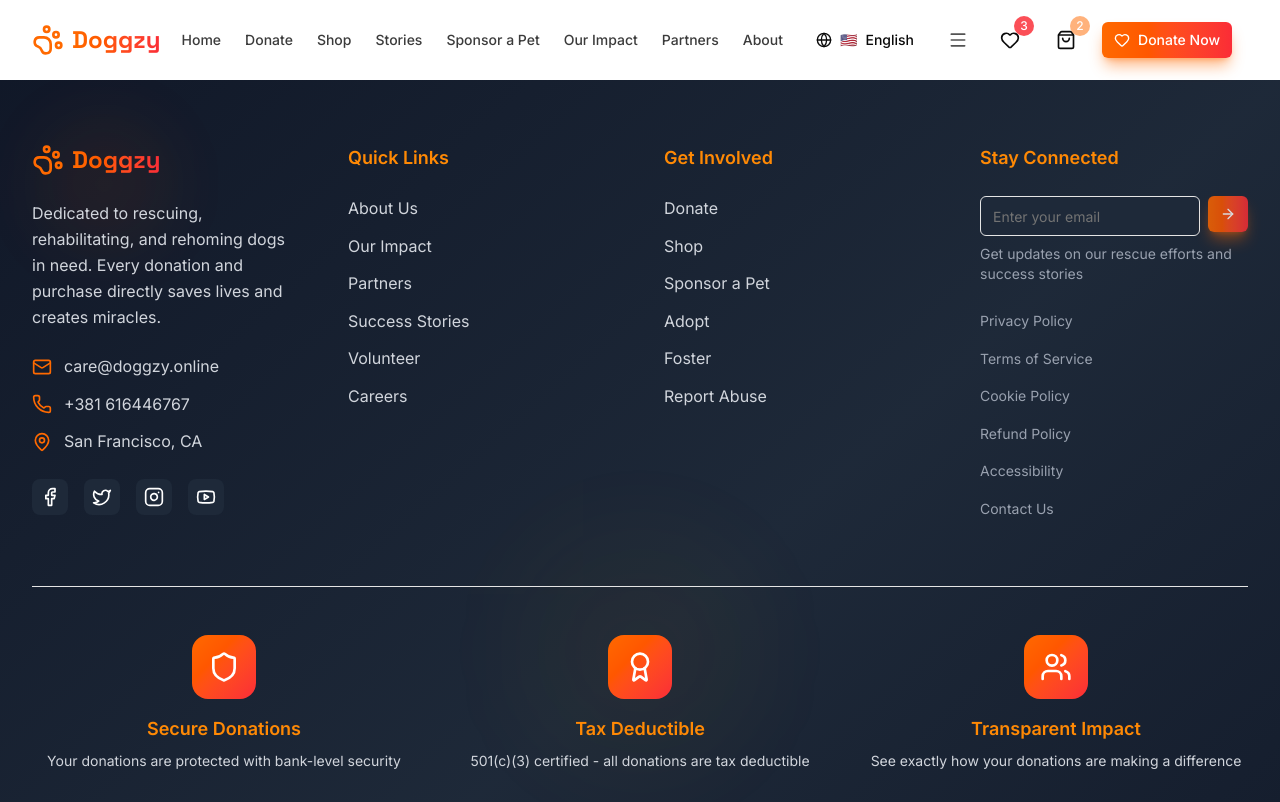
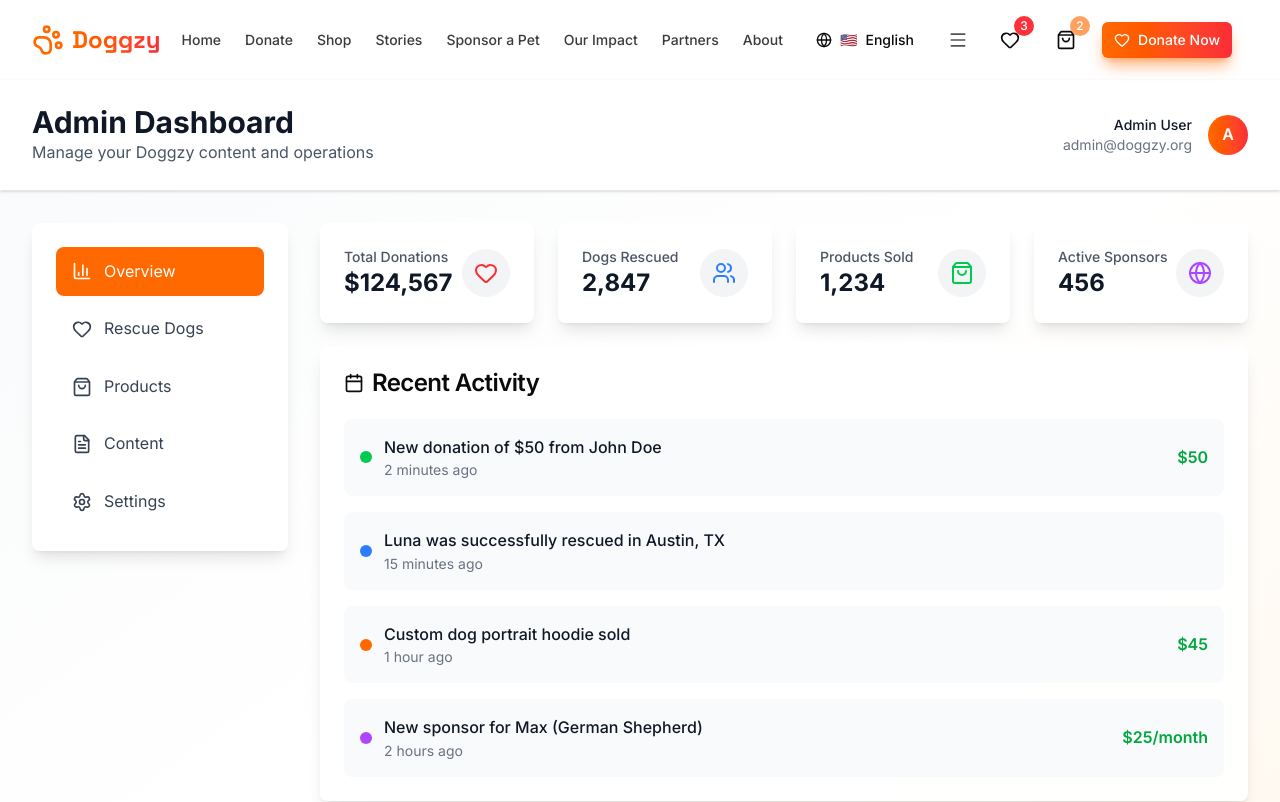
Before and after one commit to stefanbrkkk/doggzy, a Next.js app: page /admin in a window 1280 px wide. Shown: the top 802 px of the page. Built offline with nearby package versions, Linux system fonts and the light colour scheme.

Commit message:
small fix

```diff
--- a/src/app/admin/layout.tsx
+++ b/src/app/admin/layout.tsx
@@ -18,14 +18,8 @@
   // No server-side auth check needed here
 
   return (
-    <html lang="en" className="scroll-smooth">
-      <head>
-        <link rel="preconnect" href="https://fonts.googleapis.com" />
-        <link rel="preconnect" href="https://fonts.gstatic.com" crossOrigin="anonymous" />
-      </head>
-      <body className="min-h-screen bg-gradient-to-br from-gray-50 via-white to-orange-50 antialiased">
-        {children}
-      </body>
-    </html>
+    <div className="min-h-screen bg-gradient-to-br from-gray-50 via-white to-orange-50">
+      {children}
+    </div>
   );
 }
```
